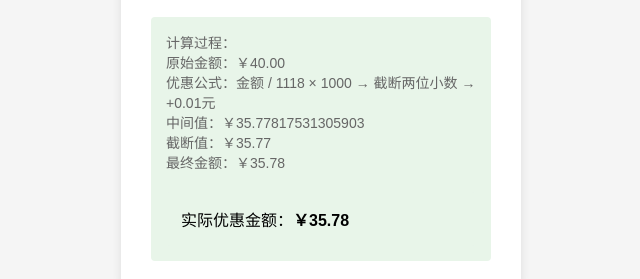
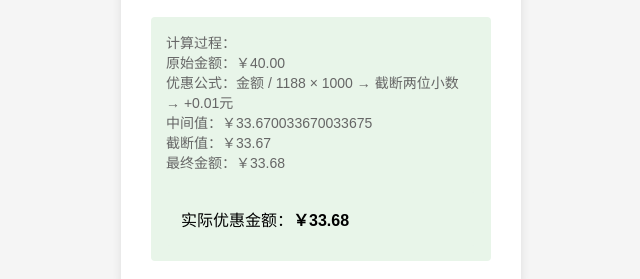
Before and after one commit to lighall/PhiicTool, a plain HTML site: page yrc.html in a window 1280 px wide. Both pictures are taken after a click on the button "计算优惠". Shown: the part 300-579 px from the top of the page, 319-959 px from the left. Drawn offline with Linux system fonts and the light colour scheme.

Commit message:
Update yrc.html
修改公式

```diff
--- a/yrc.html
+++ b/yrc.html
@@ -52,7 +52,7 @@
             }
 
             // 核心计算逻辑
-            const discountRate = 1000 / 1118;
+            const discountRate = 1000 / 1188;
             let discountedAmount = originalAmount * discountRate;
 
             // 截断到两位小数（不四舍五入）
@@ -66,7 +66,7 @@
                 <div class="formula">
                     计算过程：<br>
                     原始金额：￥${originalAmount.toFixed(2)}<br>
-                    优惠公式：金额 / 1118 × 1000 → 截断两位小数 → +0.01元<br>
+                    优惠公式：金额 / 1188 × 1000 → 截断两位小数 → +0.01元<br>
                     中间值：￥${discountedAmount}<br>
                     截断值：￥${truncatedAmount}<br>
                     最终金额：￥${finalAmount.toFixed(2)}
```
